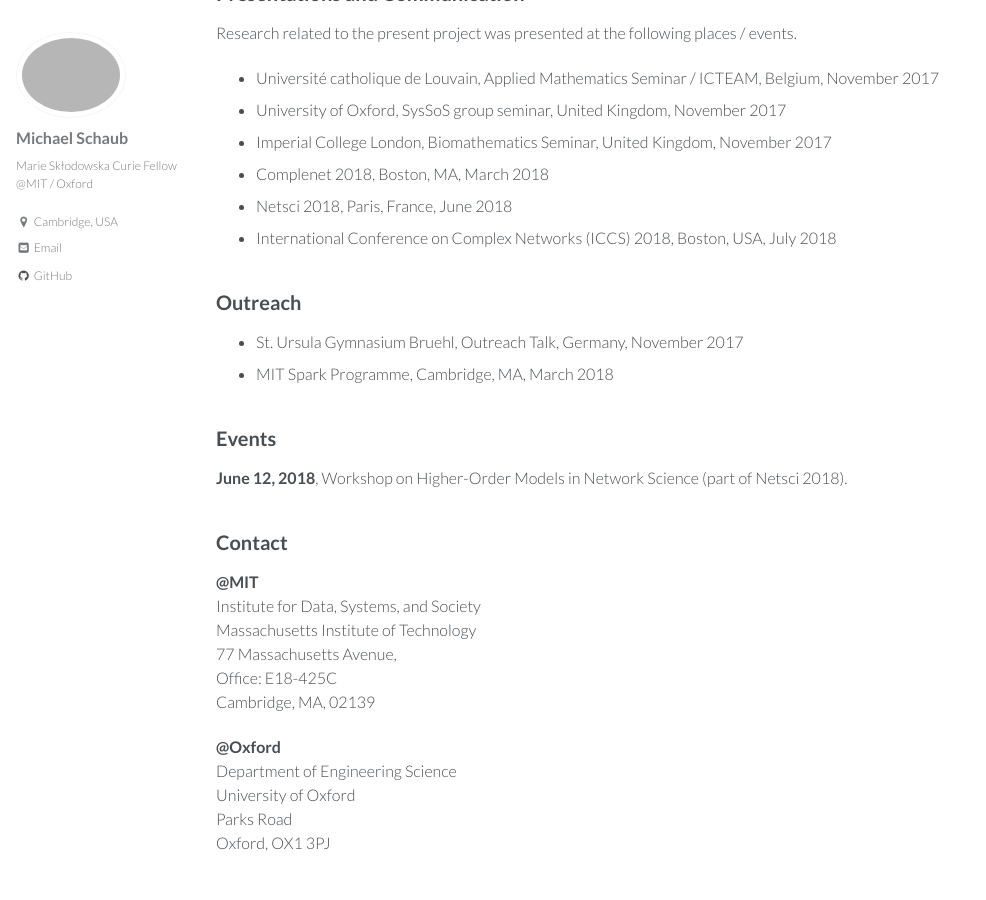
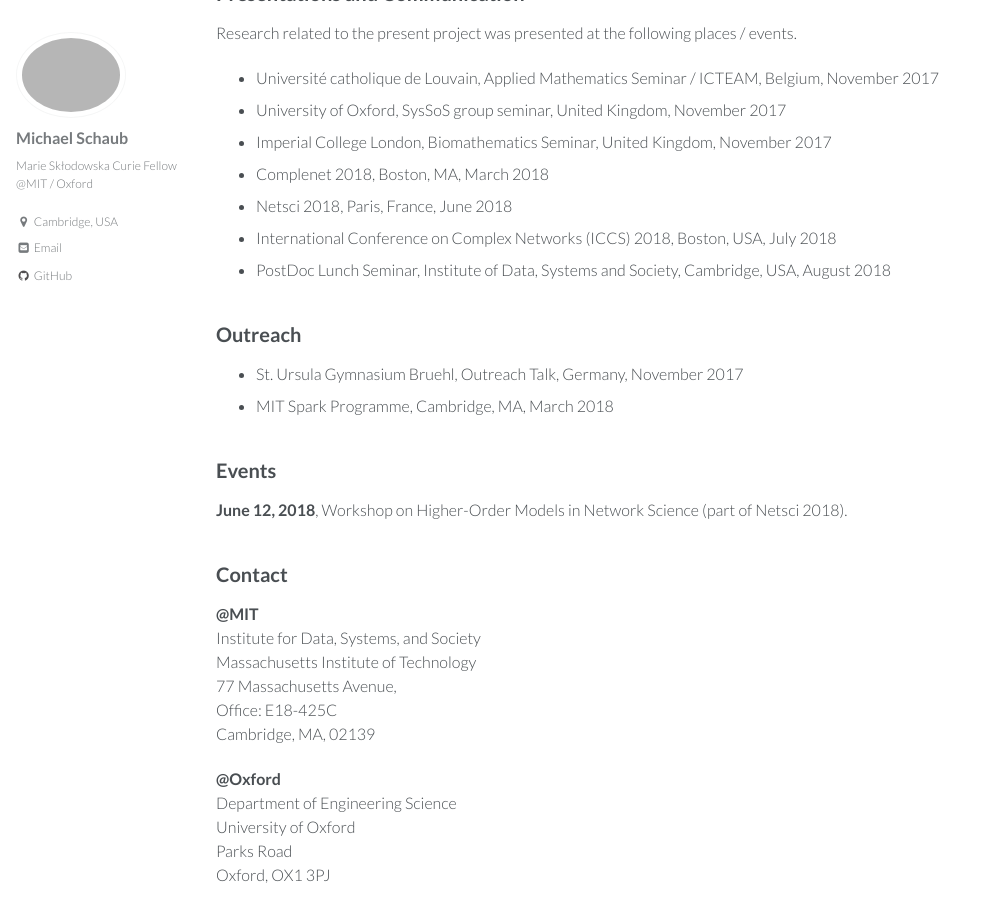
Before and after one commit to michaelschaub/michaelschaub.github.io, a Jekyll site: the page built from hintnets.md, in a window 1280 px wide and 900 px high, scrolled down 770 px. Shown: the whole window, without its empty margins (0-986 px from the left). Built offline with Jekyll 4.4.1, drawn with Linux system fonts in a browser that asks for light colours.

Commit message:
update presentations hintnets

```diff
--- a/hintnets.md
+++ b/hintnets.md
@@ -35,6 +35,7 @@ Research related to the present project was presented at the following places /
 * Complenet 2018, Boston, MA, March 2018
 * Netsci 2018, Paris, France, June 2018
 * International Conference on Complex Networks (ICCS) 2018, Boston, USA, July 2018
+* PostDoc Lunch Seminar, Institute of Data, Systems and Society, Cambridge, USA, August 2018
 
 ## Outreach
 * St. Ursula Gymnasium Bruehl, Outreach Talk, Germany, November 2017
```
